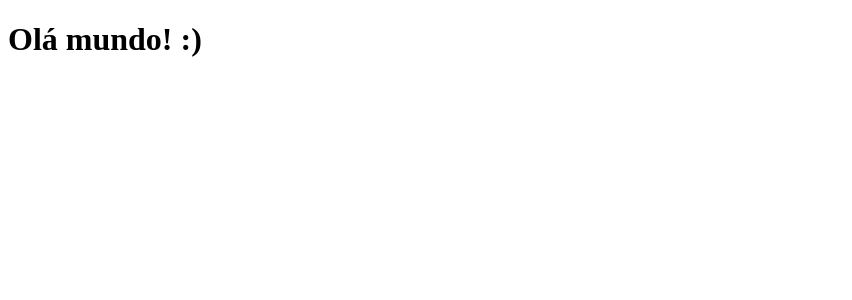
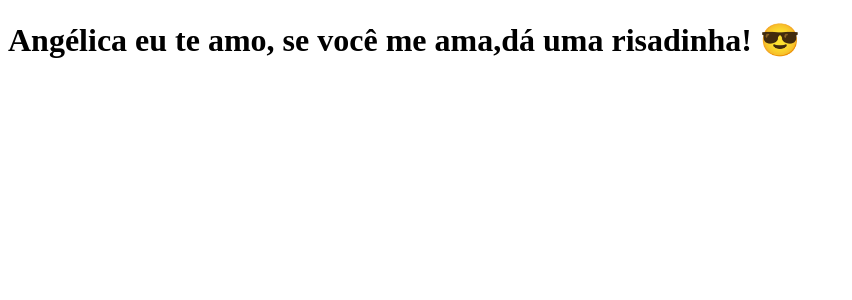
Before and after one commit to dericknoya/clone-tabnews, a Next.js app: page / in a window 1280 px wide. Shown: the top 300 px of the page, without its empty margins (0-852 px from the left). Built offline with nearby package versions, Linux system fonts and the light colour scheme.

Commit message:
modificando a mensagem inicial

```diff
--- a/pages/index.js
+++ b/pages/index.js
@@ -1,5 +1,5 @@
 function Home() {
-    return <h1>Olá mundo! :)</h1>
+    return <h1>Angélica eu te amo, se você me ama,dá uma risadinha! 😎</h1>
 }
 
 export default Home;
```
